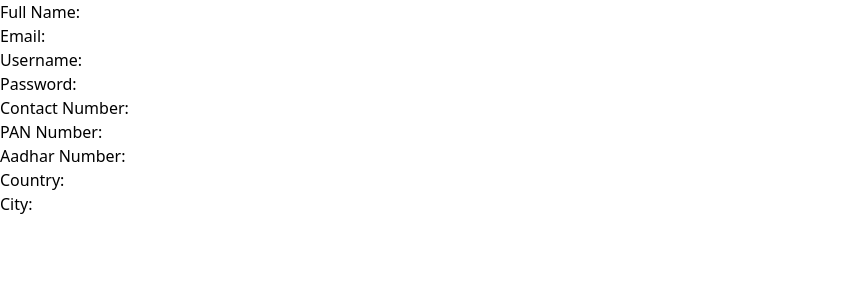
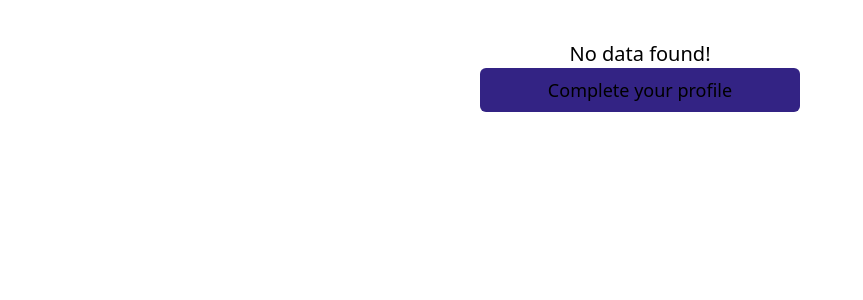
Before and after one commit to shreyach21/celebal_01-Assignment, a React (Vite) app: page /profile in a window 1280 px wide. Shown: the top 300 px of the page, without its empty margins (0-863 px from the left). Built offline with nearby package versions, Linux system fonts and the light colour scheme.

Commit message:
profile part added

```diff
--- a/src/components/Form.jsx
+++ b/src/components/Form.jsx
@@ -6,7 +6,7 @@ const Forms = () => {
   const [allErrors, setAllErrors] = useState({});
   const [isVisible, setIsVisible] = useState(false);
   const [type, setType] = useState("password");
-
+  //state to store all form data
   const [formData, setFormData] = useState({
     firstName: "",
     lastName: "",
@@ -80,7 +80,7 @@ const Forms = () => {
     { name: "Oslo", country_code: 47 }, // Norway
     { name: "Auckland", country_code: 64 }, // New Zealand
   ];
-
+  //validation for each required field
   const validateForm = () => {
     const errors = {};
 
@@ -134,6 +134,7 @@ const Forms = () => {
     return errors;
   };
 
+  //to toggle visibility of password
   useEffect(() => {
     setType(isVisible ? "text" : "password");
   }, [isVisible]);
@@ -146,9 +147,10 @@ const Forms = () => {
     const result = Object.values(errors).every((x) => x === "");
     if (result) {
       console.log("successful");
-      navigate("/profile");
+      navigate("/profile", { state: { formData } }); //navigate on successful submission
     }
   };
+
   return (
     <div className="w-full min-h-screen pb-9 flex items-center  bg-[#3c3270c2]  flex-col pt-8 text-[#2B2B52] tracking-wider font-sans">
       <h1 className="text-3xl text-center capitalize mb-8 text-[#EAF0F1]">
@@ -427,7 +429,7 @@ const Forms = () => {
           <button
             className="py-2  bg-[#3c3270c2]  cursor-pointer w-1/3 text-white rounded-md hover:bg-[#3c3270f8] duration-300 text-lg tracking-wider mx-auto mt-8 shadow-md hover:shadow-white/30"
             type="submit"
-            disabled={!validateForm()}
+            disabled={!validateForm()} //submission disabled until form is validated.
           >
             Update Profile
           </button>
--- a/src/components/Profile.jsx
+++ b/src/components/Profile.jsx
@@ -1,17 +1,44 @@
 import React from "react";
-
+import { useLocation, Link, useNavigate } from "react-router-dom";
 const Profile = () => {
+  const location = useLocation();
+  const { formData } = location.state || {};
+  const navigate = useNavigate();
+  if (!formData)
+    return (
+      <div className=" pt-10">
+        <p className="text-xl text-center">No data found!</p>
+        <div className="text-center">
+          <button
+            className="px-6 py-2 text-lg bg-[#332384] cursor-pointer hover:bg-[#332384b2] duration-300 rounded-md w-1/4"
+            onClick={navigate("/")}
+          >
+            Complete your profile
+          </button>
+        </div>
+      </div>
+    );
+  else {
+    console.log("Profile data: ", formData);
+  }
   return (
-    <div>
-      <p>Full Name: </p>
-      <p>Email: </p>
-      <p>Username: </p>
-      <p>Password: </p>
-      <p>Contact Number: </p>
-      <p>PAN Number: </p>
-      <p>Aadhar Number: </p>
-      <p>Country: </p>
-      <p>City: </p>
+    <div className="min-h-screen w-full flex items-center justify-center bg-[#8B78E6]">
+      <div className="flex flex-col items-center  text-start text-xl py-10 w-1/2 mx-auto tracking-wider bg-white/90 text-gray-900 rounded-lg shadow-md shadow-white/55">
+        <h1 className="text-4xl mb-10">Profile Details</h1>
+        <p className="mb-2">
+          Full Name: {formData.firstName}&nbsp;{formData.lastName}
+        </p>
+        <p className="mb-2">Email: {formData.email}</p>
+        <p className="mb-2">Username: {formData.username}</p>
+        <p className="mb-2">Password: {formData.password}</p>
+        <p className="mb-2">Contact Number: {formData.phone}</p>
+        <p className="mb-2">PAN Number: {formData.pan}</p>
+        <p className="mb-2">Aadhar Number: {formData.aadhar}</p>
+        <p className="mb-2">
+          Country: {formData.country} (Code: {formData.countryCode})
+        </p>
+        <p className="mb-2">City: {formData.city}</p>
+      </div>
     </div>
   );
 };
```
